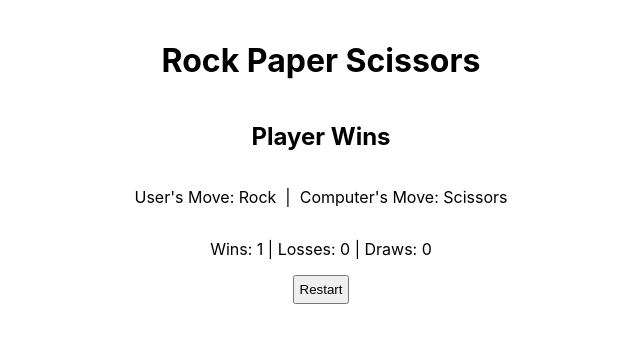
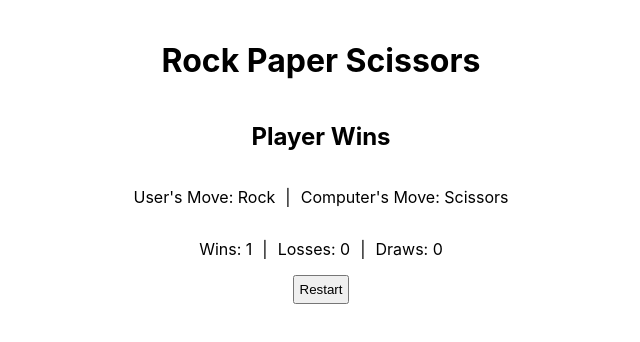
Before and after one commit to VolodymyrSemenov/levelup, a React (Create React App) app: page / in a window 1280 px wide. Both pictures are taken after a click on the button "Rock". Shown: the top 342 px of the page, without its empty margins (319-959 px from the left). Built offline with nearby package versions, Linux system fonts and the light colour scheme.

Commit message:
Replaced nbsp'd | with css attributed spans of |

```diff
--- a/src/App.css
+++ b/src/App.css
@@ -11,6 +11,10 @@
   gap: 10px;
 }
 
+.Divider {
+  padding: 10px;
+}
+
 div {
   padding: 10px;
 }
--- a/src/App.tsx
+++ b/src/App.tsx
@@ -22,6 +22,10 @@ function randomMove(): Move {
 
 function RestartButton({ onClick }: { onClick: () => void }) {
   return <button onClick={onClick}>Restart</button>;
+}
+
+function Divider() {
+  return <span className="Divider">|</span>;
 }
 
 function SelectMoveButton({
@@ -99,10 +103,17 @@ function App() {
               (getWinner(userMove, computerMove) === "Tie" ? "" : " Wins")}
           </h2>
           <p>
-            {`User's Move: ${userMove}`} &nbsp;|&nbsp;{" "}
+            {`User's Move: ${userMove}`}
+            <Divider />
             {`Computer's Move: ${computerMove}`}
           </p>
-          <p>{`Wins: ${gameResults["Player"]} | Losses: ${gameResults["Computer"]} | Draws: ${gameResults["Tie"]}`}</p>
+          <p>
+            {`Wins: ${gameResults["Player"]}`}
+            <Divider />
+            {`Losses: ${gameResults["Computer"]}`}
+            <Divider />
+            {`Draws: ${gameResults["Tie"]}`}
+          </p>
           <RestartButton
             onClick={() => {
               setPageState("SelectMove");
```
